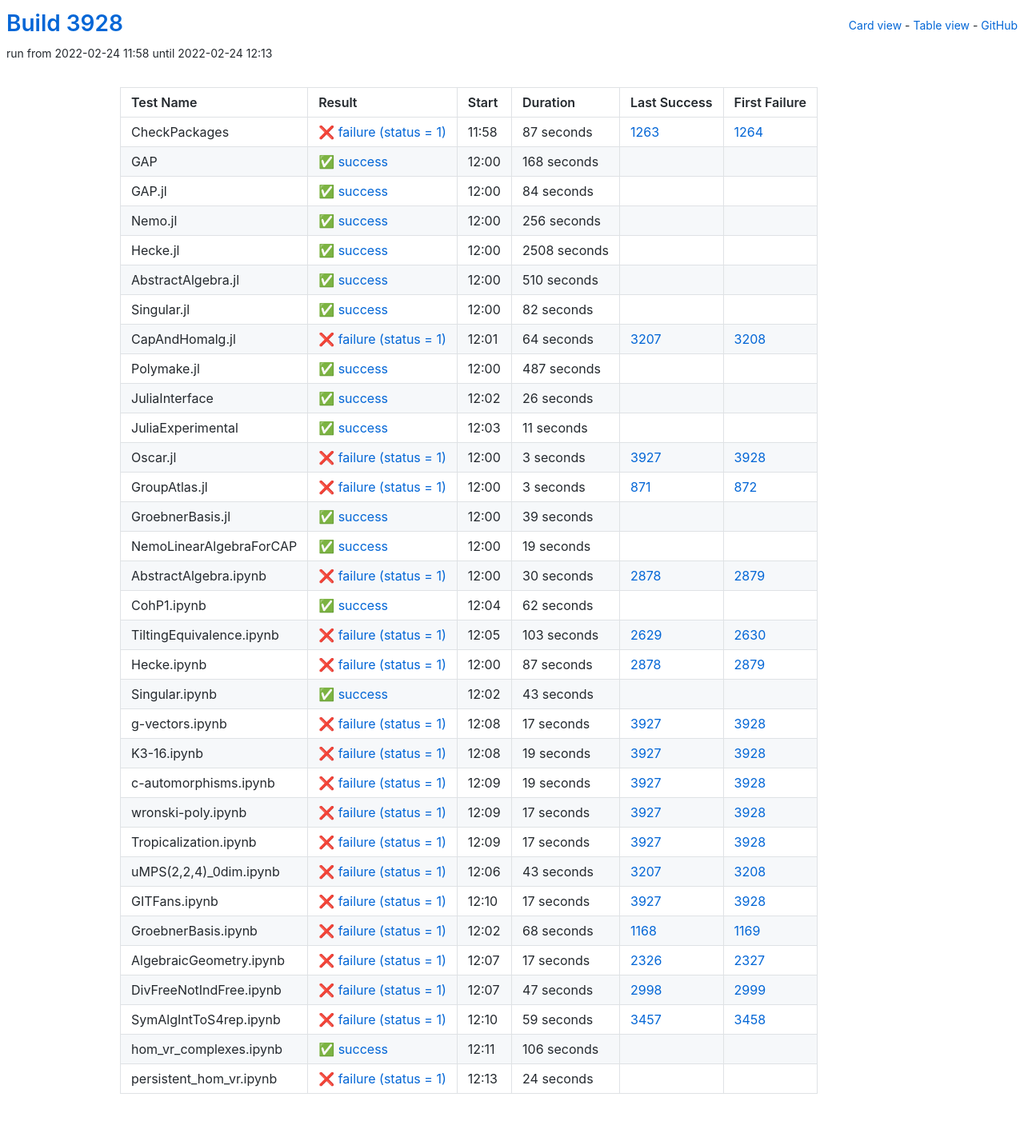
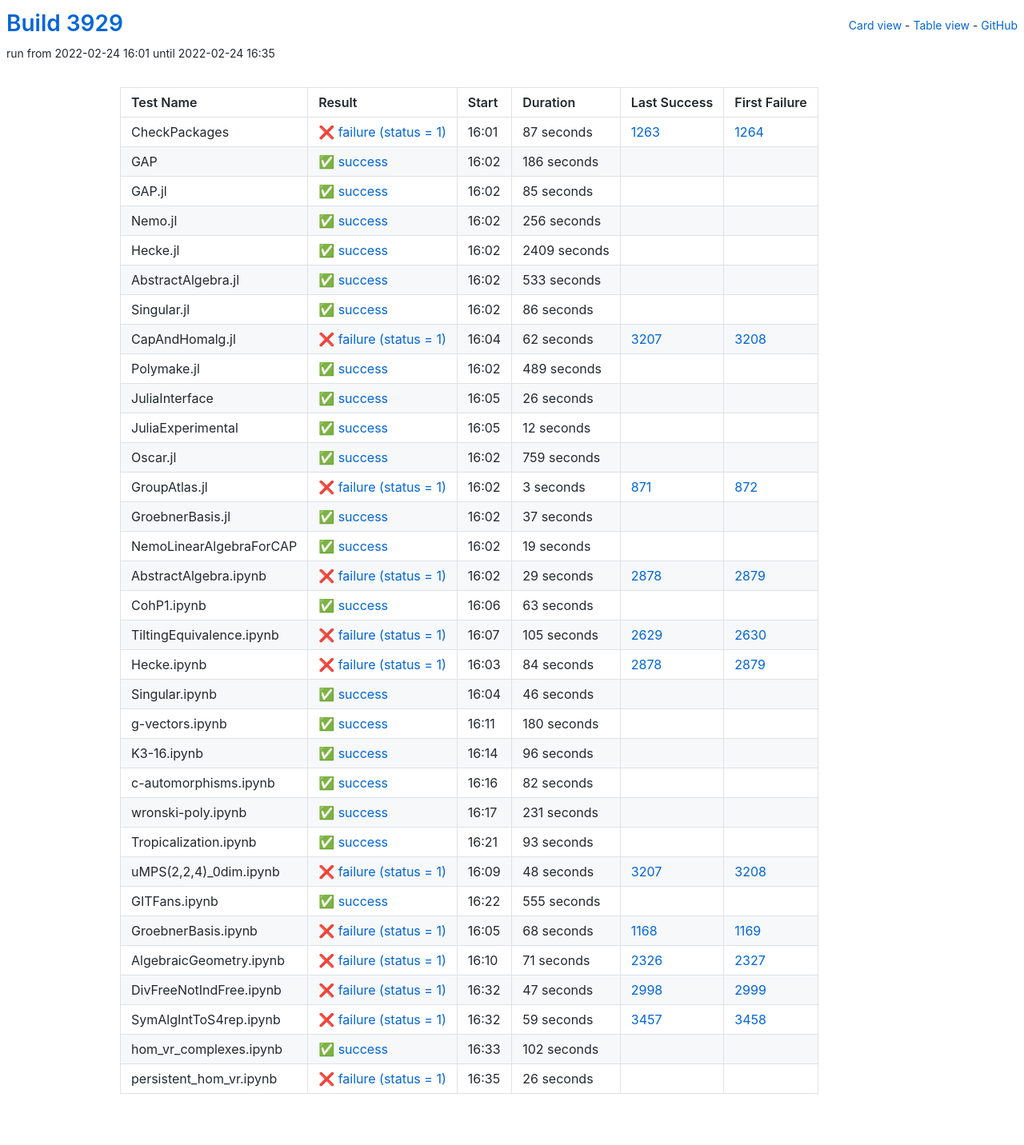
Before and after one commit to oscar-system/oscar-ci-status-stable, a Jekyll site: the page built from table.html, in a window 1280 px wide. Shown: the whole page at 80% size. Built offline with Jekyll 4.4.1, drawn with Linux system fonts in a browser that asks for light colours.

Commit message:
Build #3929

```diff
--- a/_data/ci.yml
+++ b/_data/ci.yml
@@ -1,6 +1,6 @@
 ---
-build: 3928
-build_url: https://oscarci.mathematik.uni-kl.de/job/oscar-stable/3928/
+build: 3929
+build_url: https://oscarci.mathematik.uni-kl.de/job/oscar-stable/3929/
 job: oscar-stable
 organization: oscar-system
 repo: oscar-ci-status-stable
@@ -8,8 +8,8 @@ repourl: https://github.com/oscar-system/oscar-ci-status-stable
 tests:
 - name: CheckPackages
   id: checkpackages
-  log: https://oscarci.mathematik.uni-kl.de/job/oscar-stable/3928/artifact/logs/build-3928/CheckPackages.log
-  start: 2022-02-24 11:58
+  log: https://oscarci.mathematik.uni-kl.de/job/oscar-stable/3929/artifact/logs/build-3929/CheckPackages.log
+  start: 2022-02-24 16:01
   success: false
   exitcode: 1
   status: failure
@@ -20,32 +20,32 @@ tests:
   first_failure_url: https://oscarci.mathematik.uni-kl.de/job/oscar-stable/1264/
 - name: GAP
   id: gap
-  log: https://oscarci.mathematik.uni-kl.de/job/oscar-stable/3928/artifact/logs/build-3928/GAP.log
-  start: 2022-02-24 12:00
+  log: https://oscarci.mathematik.uni-kl.de/job/oscar-stable/3929/artifact/logs/build-3929/GAP.log
+  start: 2022-02-24 16:02
   success: true
   exitcode: 0
   status: success
-  duration: 168
+  duration: 186
   last_success: false
   last_success_url:
   first_failure: false
   first_failure_url:
 - name: GAP.jl
   id: gap-jl
-  log: https://oscarci.mathematik.uni-kl.de/job/oscar-stable/3928/artifact/logs/build-3928/GAP.jl.log
-  start: 2022-02-24 12:00
+  log: https://oscarci.mathematik.uni-kl.de/job/oscar-stable/3929/artifact/logs/build-3929/GAP.jl.log
+  start: 2022-02-24 16:02
   success: true
   exitcode: 0
   status: success
-  duration: 84
+  duration: 85
   last_success: false
   last_success_url:
   first_failure: false
   first_failure_url:
 - name: Nemo.jl
   id: nemo-jl
-  log: https://oscarci.mathematik.uni-kl.de/job/oscar-stable/3928/artifact/logs/build-3928/Nemo.jl.log
-  start: 2022-02-24 12:00
+  log: https://oscarci.mathematik.uni-kl.de/job/oscar-stable/3929/artifact/logs/build-3929/Nemo.jl.log
+  start: 2022-02-24 16:02
   success: true
   exitcode: 0
   status: success
@@ -56,68 +56,68 @@ tests:
   first_failure_url:
 - name: Hecke.jl
   id: hecke-jl
-  log: https://oscarci.mathematik.uni-kl.de/job/oscar-stable/3928/artifact/logs/build-3928/Hecke.jl.log
-  start: 2022-02-24 12:00
+  log: https://oscarci.mathematik.uni-kl.de/job/oscar-stable/3929/artifact/logs/build-3929/Hecke.jl.log
+  start: 2022-02-24 16:02
   success: true
   exitcode: 0
   status: success
-  duration: 2508
+  duration: 2409
   last_success: false
   last_success_url:
   first_failure: false
   first_failure_url:
 - name: AbstractAlgebra.jl
   id: abstractalgebra-jl
-  log: https://oscarci.mathematik.uni-kl.de/job/oscar-stable/3928/artifact/logs/build-3928/AbstractAlgebra.jl.log
-  start: 2022-02-24 12:00
+  log: https://oscarci.mathematik.uni-kl.de/job/oscar-stable/3929/artifact/logs/build-3929/AbstractAlgebra.jl.log
+  start: 2022-02-24 16:02
   success: true
   exitcode: 0
   status: success
-  duration: 510
+  duration: 533
   last_success: false
   last_success_url:
   first_failure: false
   first_failure_url:
 - name: Singular.jl
   id: singular-jl
-  log: https://oscarci.mathematik.uni-kl.de/job/oscar-stable/3928/artifact/logs/build-3928/Singular.jl.log
-  start: 2022-02-24 12:00
+  log: https://oscarci.mathematik.uni-kl.de/job/oscar-stable/3929/artifact/logs/build-3929/Singular.jl.log
+  start: 2022-02-24 16:02
   success: true
   exitcode: 0
   status: success
-  duration: 82
+  duration: 86
   last_success: false
   last_success_url:
   first_failure: false
   first_failure_url:
 - name: CapAndHomalg.jl
   id: capandhomalg-jl
-  log: https://oscarci.mathematik.uni-kl.de/job/oscar-stable/3928/artifact/logs/build-3928/CapAndHomalg.jl.log
-  start: 2022-02-24 12:01
+  log: https://oscarci.mathematik.uni-kl.de/job/oscar-stable/3929/artifact/logs/build-3929/CapAndHomalg.jl.log
+  start: 2022-02-24 16:04
   success: false
   exitcode: 1
   status: failure
-  duration: 64
+  duration: 62
   last_success: 3207
   last_success_url: https://oscarci.mathematik.uni-kl.de/job/oscar-stable/3207/
   first_failure: 3208
   first_failure_url: https://oscarci.mathematik.uni-kl.de/job/oscar-stable/3208/
 - name: Polymake.jl
   id: polymake-jl
-  log: https://oscarci.mathematik.uni-kl.de/job/oscar-stable/3928/artifact/logs/build-3928/Polymake.jl.log
-  start: 2022-02-24 12:00
+  log: https://oscarci.mathematik.uni-kl.de/job/oscar-stable/3929/artifact/logs/build-3929/Polymake.jl.log
+  start: 2022-02-24 16:02
   success: true
   exitcode: 0
   status: success
-  duration: 487
+  duration: 489
   last_success: false
   last_success_url:
   first_failure: false
   first_failure_url:
 - name: JuliaInterface
   id: juliainterface
-  log: https://oscarci.mathematik.uni-kl.de/job/oscar-stable/3928/artifact/logs/build-3928/JuliaInterface.log
-  start: 2022-02-24 12:02
+  log: https://oscarci.mathematik.uni-kl.de/job/oscar-stable/3929/artifact/logs/build-3929/JuliaInterface.log
+  start: 2022-02-24 16:05
   success: true
   exitcode: 0
   status: success
@@ -128,32 +128,32 @@ tests:
   first_failure_url:
 - name: JuliaExperimental
   id: juliaexperimental
-  log: https://oscarci.mathematik.uni-kl.de/job/oscar-stable/3928/artifact/logs/build-3928/JuliaExperimental.log
-  start: 2022-02-24 12:03
+  log: https://oscarci.mathematik.uni-kl.de/job/oscar-stable/3929/artifact/logs/build-3929/JuliaExperimental.log
+  start: 2022-02-24 16:05
   success: true
   exitcode: 0
   status: success
-  duration: 11
+  duration: 12
   last_success: false
   last_success_url:
   first_failure: false
   first_failure_url:
 - name: Oscar.jl
   id: oscar-jl
-  log: https://oscarci.mathematik.uni-kl.de/job/oscar-stable/3928/artifact/logs/build-3928/Oscar.jl.log
-  start: 2022-02-24 12:00
-  success: false
-  exitcode: 1
-  status: failure
-  duration: 3
-  last_success: 3927
-  last_success_url: https://oscarci.mathematik.uni-kl.de/job/oscar-stable/3927/
-  first_failure: 3928
-  first_failure_url: https://oscarci.mathematik.uni-kl.de/job/oscar-stable/3928/
+  log: https://oscarci.mathematik.uni-kl.de/job/oscar-stable/3929/artifact/logs/build-3929/Oscar.jl.log
+  start: 2022-02-24 16:02
+  success: true
+  exitcode: 0
+  status: success
+  duration: 759
+  last_success: false
+  last_success_url:
+  first_failure: false
+  first_failure_url:
 - name: GroupAtlas.jl
   id: groupatlas-jl
-  log: https://oscarci.mathematik.uni-kl.de/job/oscar-stable/3928/artifact/logs/build-3928/GroupAtlas.jl.log
-  start: 2022-02-24 12:00
+  log: https://oscarci.mathematik.uni-kl.de/job/oscar-stable/3929/artifact/logs/build-3929/GroupAtlas.jl.log
+  start: 2022-02-24 16:02
   success: false
   exitcode: 1
   status: failure
@@ -164,20 +164,20 @@ tests:
   first_failure_url: https://oscarci.mathematik.uni-kl.de/job/oscar-stable/872/
 - name: GroebnerBasis.jl
   id: groebnerbasis-jl
-  log: https://oscarci.mathematik.uni-kl.de/job/oscar-stable/3928/artifact/logs/build-3928/GroebnerBasis.jl.log
-  start: 2022-02-24 12:00
+  log: https://oscarci.mathematik.uni-kl.de/job/oscar-stable/3929/artifact/logs/build-3929/GroebnerBasis.jl.log
+  start: 2022-02-24 16:02
   success: true
   exitcode: 0
   status: success
-  duration: 39
+  duration: 37
   last_success: false
   last_success_url:
   first_failure: false
   first_failure_url:
 - name: NemoLinearAlgebraForCAP
   id: nemolinearalgebraforcap
-  log: https://oscarci.mathematik.uni-kl.de/job/oscar-stable/3928/artifact/logs/build-3928/NemoLinearAlgebraForCAP.log
-  start: 2022-02-24 12:00
+  log: https://oscarci.mathematik.uni-kl.de/job/oscar-stable/3929/artifact/logs/build-3929/NemoLinearAlgebraForCAP.log
+  start: 2022-02-24 16:02
   success: true
   exitcode: 0
   status: success
@@ -188,152 +188,152 @@ tests:
   first_failure_url:
 - name: AbstractAlgebra.ipynb
   id: abstractalgebra-ipynb
-  log: https://oscarci.mathematik.uni-kl.de/job/oscar-stable/3928/artifact/logs/build-3928/AbstractAlgebra.ipynb.log
-  start: 2022-02-24 12:00
+  log: https://oscarci.mathematik.uni-kl.de/job/oscar-stable/3929/artifact/logs/build-3929/AbstractAlgebra.ipynb.log
+  start: 2022-02-24 16:02
   success: false
   exitcode: 1
   status: failure
-  duration: 30
+  duration: 29
   last_success: 2878
   last_success_url: https://oscarci.mathematik.uni-kl.de/job/oscar-stable/2878/
   first_failure: 2879
   first_failure_url: https://oscarci.mathematik.uni-kl.de/job/oscar-stable/2879/
 - name: CohP1.ipynb
   id: cohp1-ipynb
-  log: https://oscarci.mathematik.uni-kl.de/job/oscar-stable/3928/artifact/logs/build-3928/CohP1.ipynb.log
-  start: 2022-02-24 12:04
+  log: https://oscarci.mathematik.uni-kl.de/job/oscar-stable/3929/artifact/logs/build-3929/CohP1.ipynb.log
+  start: 2022-02-24 16:06
   success: true
   exitcode: 0
   status: success
-  duration: 62
+  duration: 63
   last_success: false
   last_success_url:
   first_failure: false
   first_failure_url:
 - name: TiltingEquivalence.ipynb
   id: tiltingequivalence-ipynb
-  log: https://oscarci.mathematik.uni-kl.de/job/oscar-stable/3928/artifact/logs/build-3928/TiltingEquivalence.ipynb.log
-  start: 2022-02-24 12:05
+  log: https://oscarci.mathematik.uni-kl.de/job/oscar-stable/3929/artifact/logs/build-3929/TiltingEquivalence.ipynb.log
+  start: 2022-02-24 16:07
   success: false
   exitcode: 1
   status: failure
-  duration: 103
+  duration: 105
   last_success: 2629
   last_success_url: https://oscarci.mathematik.uni-kl.de/job/oscar-stable/2629/
   first_failure: 2630
   first_failure_url: https://oscarci.mathematik.uni-kl.de/job/oscar-stable/2630/
 - name: Hecke.ipynb
   id: hecke-ipynb
-  log: https://oscarci.mathematik.uni-kl.de/job/oscar-stable/3928/artifact/logs/build-3928/Hecke.ipynb.log
-  start: 2022-02-24 12:00
+  log: https://oscarci.mathematik.uni-kl.de/job/oscar-stable/3929/artifact/logs/build-3929/Hecke.ipynb.log
+  start: 2022-02-24 16:03
   success: false
   exitcode: 1
   status: failure
-  duration: 87
+  duration: 84
   last_success: 2878
   last_success_url: https://oscarci.mathematik.uni-kl.de/job/oscar-stable/2878/
   first_failure: 2879
   first_failure_url: https://oscarci.mathematik.uni-kl.de/job/oscar-stable/2879/
 - name: Singular.ipynb
   id: singular-ipynb
-  log: https://oscarci.mathematik.uni-kl.de/job/oscar-stable/3928/artifact/logs/build-3928/Singular.ipynb.log
-  start: 2022-02-24 12:02
+  log: https://oscarci.mathematik.uni-kl.de/job/oscar-stable/3929/artifact/logs/build-3929/Singular.ipynb.log
+  start: 2022-02-24 16:04
   success: true
   exitcode: 0
   status: success
-  duration: 43
+  duration: 46
   last_success: false
   last_success_url:
   first_failure: false
   first_failure_url:
 - name: g-vectors.ipynb
   id: g-vectors-ipynb
-  log: https://oscarci.mathematik.uni-kl.de/job/oscar-stable/3928/artifact/logs/build-3928/g-vectors.ipynb.log
-  start: 2022-02-24 12:08
+  log: https://oscarci.mathematik.uni-kl.de/job/oscar-stable/3929/artifact/logs/build-3929/g-vectors.ipynb.log
+  start: 2022-02-24 16:11
+  success: true
+  exitcode: 0
+  status: success
+  duration: 180
+  last_success: false
+  last_success_url:
+  first_failure: false
+  first_failure_url:
+- name: K3-16.ipynb
+  id: k3-16-ipynb
+  log: https://oscarci.mathematik.uni-kl.de/job/oscar-stable/3929/artifact/logs/build-3929/K3-16.ipynb.log
+  start: 2022-02-24 16:14
+  success: true
+  exitcode: 0
+  status: success
+  duration: 96
+  last_success: false
+  last_success_url:
+  first_failure: false
+  first_failure_url:
+- name: c-automorphisms.ipynb
+  id: c-automorphisms-ipynb
+  log: https://oscarci.mathematik.uni-kl.de/job/oscar-stable/3929/artifact/logs/build-3929/c-automorphisms.ipynb.log
+  start: 2022-02-24 16:16
+  success: true
+  exitcode: 0
+  status: success
+  duration: 82
+  last_success: false
+  last_success_url:
+  first_failure: false
+  first_failure_url:
+- name: wronski-poly.ipynb
+  id: wronski-poly-ipynb
+  log: https://oscarci.mathematik.uni-kl.de/job/oscar-stable/3929/artifact/logs/build-3929/wronski-poly.ipynb.log
+  start: 2022-02-24 16:17
+  success: true
+  exitcode: 0
+  status: success
+  duration: 231
+  last_success: false
+  last_success_url:
+  first_failure: false
+  first_failure_url:
+- name: Tropicalization.ipynb
+  id: tropicalization-ipynb
+  log: https://oscarci.mathematik.uni-kl.de/job/oscar-stable/3929/artifact/logs/build-3929/Tropicalization.ipynb.log
+  start: 2022-02-24 16:21
+  success: true
+  exitcode: 0
+  status: success
+  duration: 93
+  last_success: false
+  last_success_url:
+  first_failure: false
+  first_failure_url:
+- name: uMPS(2,2,4)_0dim.ipynb
+  id: umps-2-2-4-0dim-ipynb
+  log: https://oscarci.mathematik.uni-kl.de/job/oscar-stable/3929/artifact/logs/build-3929/uMPS-2-2-4-_0dim.ipynb.log
+  start: 2022-02-24 16:09
   success: false
   exitcode: 1
   status: failure
-  duration: 17
-  last_success: 3927
-  last_success_url: https://oscarci.mathematik.uni-kl.de/job/oscar-stable/3927/
-  first_failure: 3928
-  first_failure_url: https://oscarci.mathematik.uni-kl.de/job/oscar-stable/3928/
-- name: K3-16.ipynb
-  id: k3-16-ipynb
-  log: https://oscarci.mathematik.uni-kl.de/job/oscar-stable/3928/artifact/logs/build-3928/K3-16.ipynb.log
-  start: 2022-02-24 12:08
-  success: false
-  exitcode: 1
-  status: failure
-  duration: 19
-  last_success: 3927
-  last_success_url: https://oscarci.mathematik.uni-kl.de/job/oscar-stable/3927/
-  first_failure: 3928
-  first_failure_url: https://oscarci.mathematik.uni-kl.de/job/oscar-stable/3928/
-- name: c-automorphisms.ipynb
-  id: c-automorphisms-ipynb
-  log: https://oscarci.mathematik.uni-kl.de/job/oscar-stable/3928/artifact/logs/build-3928/c-automorphisms.ipynb.log
-  start: 2022-02-24 12:09
-  success: false
-  exitcode: 1
-  status: failure
-  duration: 19
-  last_success: 3927
-  last_success_url: https://oscarci.mathematik.uni-kl.de/job/oscar-stable/3927/
-  first_failure: 3928
-  first_failure_url: https://oscarci.mathematik.uni-kl.de/job/oscar-stable/3928/
-- name: wronski-poly.ipynb
-  id: wronski-poly-ipynb
-  log: https://oscarci.mathematik.uni-kl.de/job/oscar-stable/3928/artifact/logs/build-3928/wronski-poly.ipynb.log
-  start: 2022-02-24 12:09
-  success: false
-  exitcode: 1
-  status: failure
-  duration: 17
-  last_success: 3927
-  last_success_url: https://oscarci.mathematik.uni-kl.de/job/oscar-stable/3927/
-  first_failure: 3928
-  first_failure_url: https://oscarci.mathematik.uni-kl.de/job/oscar-stable/3928/
-- name: Tropicalization.ipynb
-  id: tropicalization-ipynb
-  log: https://oscarci.mathematik.uni-kl.de/job/oscar-stable/3928/artifact/logs/build-3928/Tropicalization.ipynb.log
-  start: 2022-02-24 12:09
-  success: false
-  exitcode: 1
-  status: failure
-  duration: 17
-  last_success: 3927
-  last_success_url: https://oscarci.mathematik.uni-kl.de/job/oscar-stable/3927/
-  first_failure: 3928
-  first_failure_url: https://oscarci.mathematik.uni-kl.de/job/oscar-stable/3928/
-- name: uMPS(2,2,4)_0dim.ipynb
-  id: umps-2-2-4-0dim-ipynb
-  log: https://oscarci.mathematik.uni-kl.de/job/oscar-stable/3928/artifact/logs/build-3928/uMPS-2-2-4-_0dim.ipynb.log
-  start: 2022-02-24 12:06
-  success: false
-  exitcode: 1
-  status: failure
-  duration: 43
+  duration: 48
   last_success: 3207
   last_success_url: https://oscarci.mathematik.uni-kl.de/job/oscar-stable/3207/
   first_failure: 3208
   first_failure_url: https://oscarci.mathematik.uni-kl.de/job/oscar-stable/3208/
 - name: GITFans.ipynb
   id: gitfans-ipynb
-  log: https://oscarci.mathematik.uni-kl.de/job/oscar-stable/3928/artifact/logs/build-3928/GITFans.ipynb.log
-  start: 2022-02-24 12:10
-  success: false
-  exitcode: 1
-  status: failure
-  duration: 17
-  last_success: 3927
-  last_success_url: https://oscarci.mathematik.uni-kl.de/job/oscar-stable/3927/
-  first_failure: 3928
-  first_failure_url: https://oscarci.mathematik.uni-kl.de/job/oscar-stable/3928/
+  log: https://oscarci.mathematik.uni-kl.de/job/oscar-stable/3929/artifact/logs/build-3929/GITFans.ipynb.log
+  start: 2022-02-24 16:22
+  success: true
+  exitcode: 0
+  status: success
+  duration: 555
+  last_success: false
+  last_success_url:
+  first_failure: false
+  first_failure_url:
 - name: GroebnerBasis.ipynb
   id: groebnerbasis-ipynb
-  log: https://oscarci.mathematik.uni-kl.de/job/oscar-stable/3928/artifact/logs/build-3928/GroebnerBasis.ipynb.log
-  start: 2022-02-24 12:02
+  log: https://oscarci.mathematik.uni-kl.de/job/oscar-stable/3929/artifact/logs/build-3929/GroebnerBasis.ipynb.log
+  start: 2022-02-24 16:05
   success: false
   exitcode: 1
   status: failure
@@ -344,20 +344,20 @@ tests:
   first_failure_url: https://oscarci.mathematik.uni-kl.de/job/oscar-stable/1169/
 - name: AlgebraicGeometry.ipynb
   id: algebraicgeometry-ipynb
-  log: https://oscarci.mathematik.uni-kl.de/job/oscar-stable/3928/artifact/logs/build-3928/AlgebraicGeometry.ipynb.log
-  start: 2022-02-24 12:07
+  log: https://oscarci.mathematik.uni-kl.de/job/oscar-stable/3929/artifact/logs/build-3929/AlgebraicGeometry.ipynb.log
+  start: 2022-02-24 16:10
   success: false
   exitcode: 1
   status: failure
-  duration: 17
+  duration: 71
   last_success: 2326
   last_success_url: https://oscarci.mathematik.uni-kl.de/job/oscar-stable/2326/
   first_failure: 2327
   first_failure_url: https://oscarci.mathematik.uni-kl.de/job/oscar-stable/2327/
 - name: DivFreeNotIndFree.ipynb
   id: divfreenotindfree-ipynb
-  log: https://oscarci.mathematik.uni-kl.de/job/oscar-stable/3928/artifact/logs/build-3928/DivFreeNotIndFree.ipynb.log
-  start: 2022-02-24 12:07
+  log: https://oscarci.mathematik.uni-kl.de/job/oscar-stable/3929/artifact/logs/build-3929/DivFreeNotIndFree.ipynb.log
+  start: 2022-02-24 16:32
   success: false
   exitcode: 1
   status: failure
@@ -368,8 +368,8 @@ tests:
   first_failure_url: https://oscarci.mathematik.uni-kl.de/job/oscar-stable/2999/
 - name: SymAlgIntToS4rep.ipynb
   id: symalginttos4rep-ipynb
-  log: https://oscarci.mathematik.uni-kl.de/job/oscar-stable/3928/artifact/logs/build-3928/SymAlgIntToS4rep.ipynb.log
-  start: 2022-02-24 12:10
+  log: https://oscarci.mathematik.uni-kl.de/job/oscar-stable/3929/artifact/logs/build-3929/SymAlgIntToS4rep.ipynb.log
+  start: 2022-02-24 16:32
   success: false
   exitcode: 1
   status: failure
@@ -380,24 +380,24 @@ tests:
   first_failure_url: https://oscarci.mathematik.uni-kl.de/job/oscar-stable/3458/
 - name: hom_vr_complexes.ipynb
   id: hom-vr-complexes-ipynb
-  log: https://oscarci.mathematik.uni-kl.de/job/oscar-stable/3928/artifact/logs/build-3928/hom_vr_complexes.ipynb.log
-  start: 2022-02-24 12:11
+  log: https://oscarci.mathematik.uni-kl.de/job/oscar-stable/3929/artifact/logs/build-3929/hom_vr_complexes.ipynb.log
+  start: 2022-02-24 16:33
   success: true
   exitcode: 0
   status: success
-  duration: 106
+  duration: 102
   last_success: false
   last_success_url:
   first_failure: false
   first_failure_url:
 - name: persistent_hom_vr.ipynb
   id: persistent-hom-vr-ipynb
-  log: https://oscarci.mathematik.uni-kl.de/job/oscar-stable/3928/artifact/logs/build-3928/persistent_hom_vr.ipynb.log
-  start: 2022-02-24 12:13
+  log: https://oscarci.mathematik.uni-kl.de/job/oscar-stable/3929/artifact/logs/build-3929/persistent_hom_vr.ipynb.log
+  start: 2022-02-24 16:35
   success: false
   exitcode: 1
   status: failure
-  duration: 24
+  duration: 26
   last_success: false
   last_success_url:
   first_failure: false
```
Also changed, not shown: README.md.
